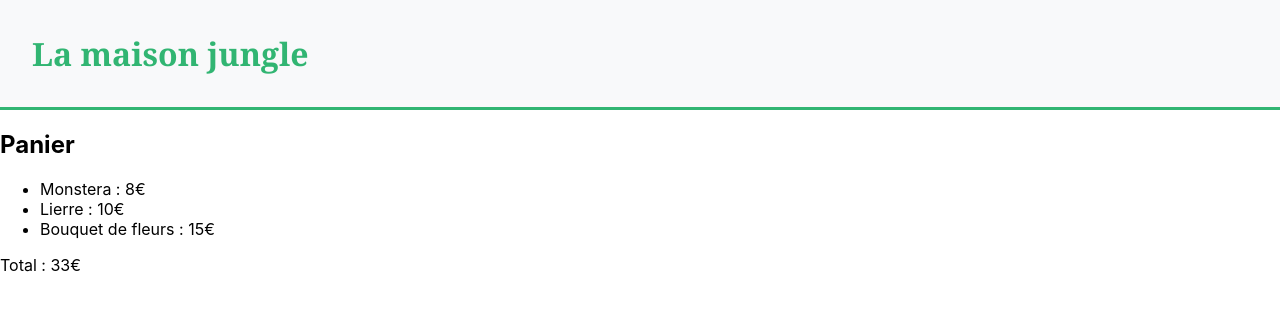
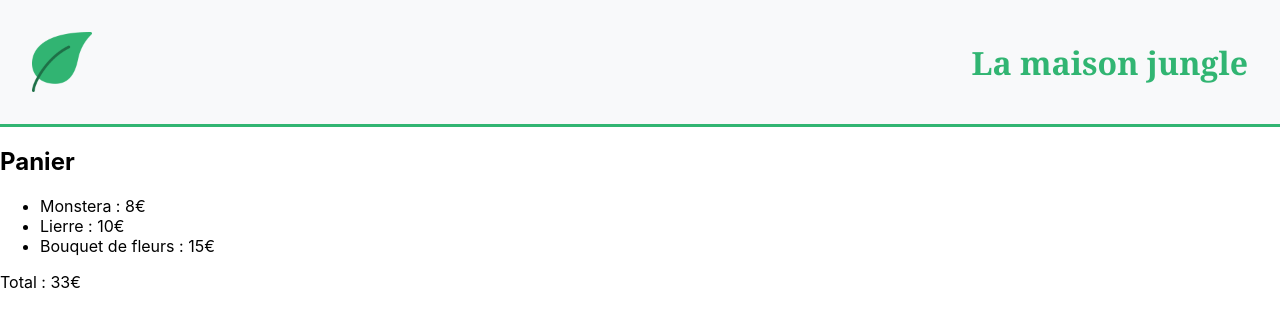
Before and after one commit to Daeliora/P5_la-maison-jungle, a React (Vite) app: page / in a window 1280 px wide. Shown: the top 328 px of the page. Built offline with nearby package versions, Linux system fonts and the light colour scheme.

Commit message:
Ajout  logo

```diff
--- a/src/components/Banner.jsx
+++ b/src/components/Banner.jsx
@@ -1,9 +1,15 @@
 import '../styles/Banner.css'
+import logo from '../assets/logo.png'
 
 const Banner = () => {
   const title = 'La maison jungle'
   return (
     <div className="banner">
+      <img
+        src={logo}
+        alt="Logo La maison jungle"
+        className="banner-logo"
+      />
       <h1 className="banner-title">{title}</h1>
     </div>
   )
--- a/src/styles/Banner.css
+++ b/src/styles/Banner.css
@@ -13,3 +13,9 @@
   margin: 0;
   font-family: 'Georgia', serif;
 }
+
+/* Style déjà ajouté au-dessus */
+.banner-logo {
+  height: 60px;
+  width: auto;
+}
```
Also changed, not shown: src/assets/logo.png (added).
